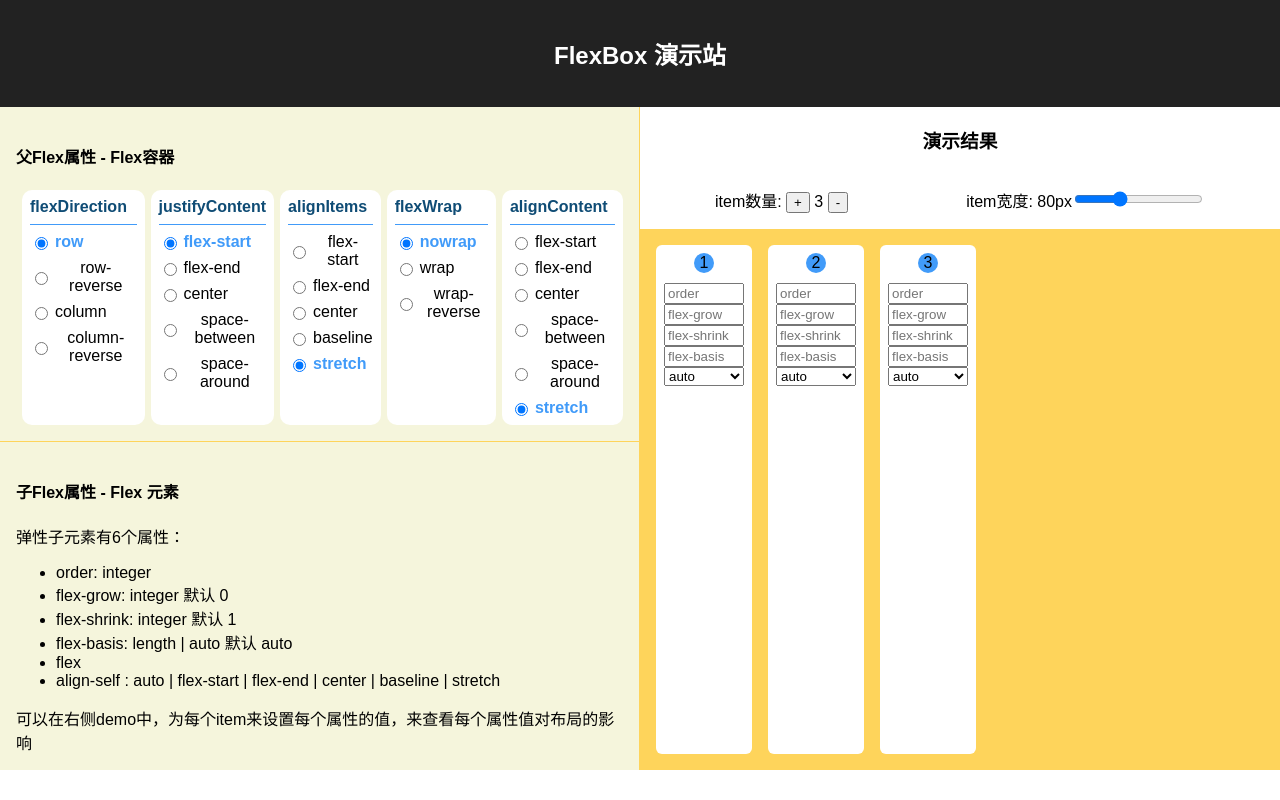
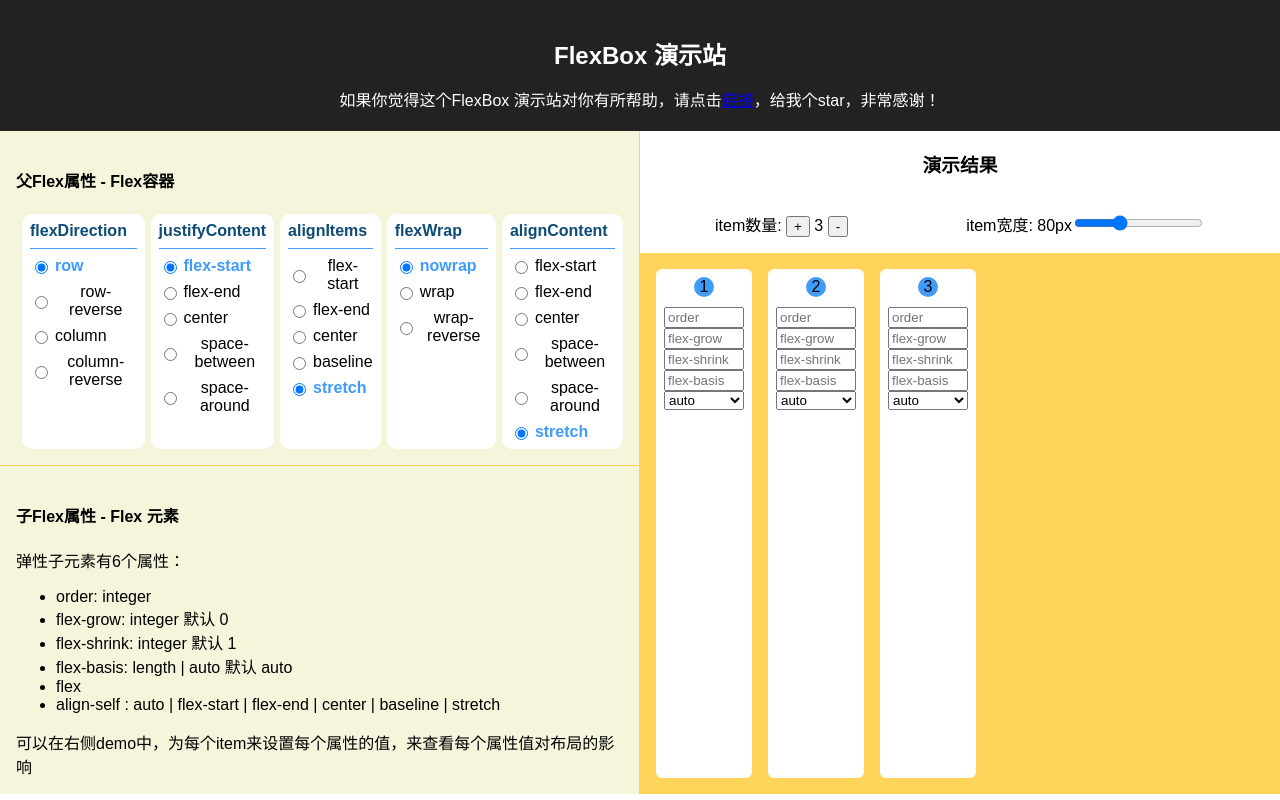
Before and after one commit to springHyc/FlexBoxDemoStation, a React (Create React App) app: page / in a window 1280 px wide. Built offline with nearby package versions, Linux system fonts and the light colour scheme.

Commit message:
chore: 添加文本说明

```diff
--- a/src/App.js
+++ b/src/App.js
@@ -9,6 +9,11 @@ class App extends Component {
       <div className="App">
         <header className="App-header">
           <h1 className="App-title">FlexBox 演示站</h1>
+          <span>
+            如果你觉得这个FlexBox 演示站对你有所帮助，请点击<a href="https://github.com/springHyc/FlexBoxDemoStation">
+              链接
+            </a>，给我个star，非常感谢！
+          </span>
         </header>
         <FlexBoxContainer />
       </div>
```
